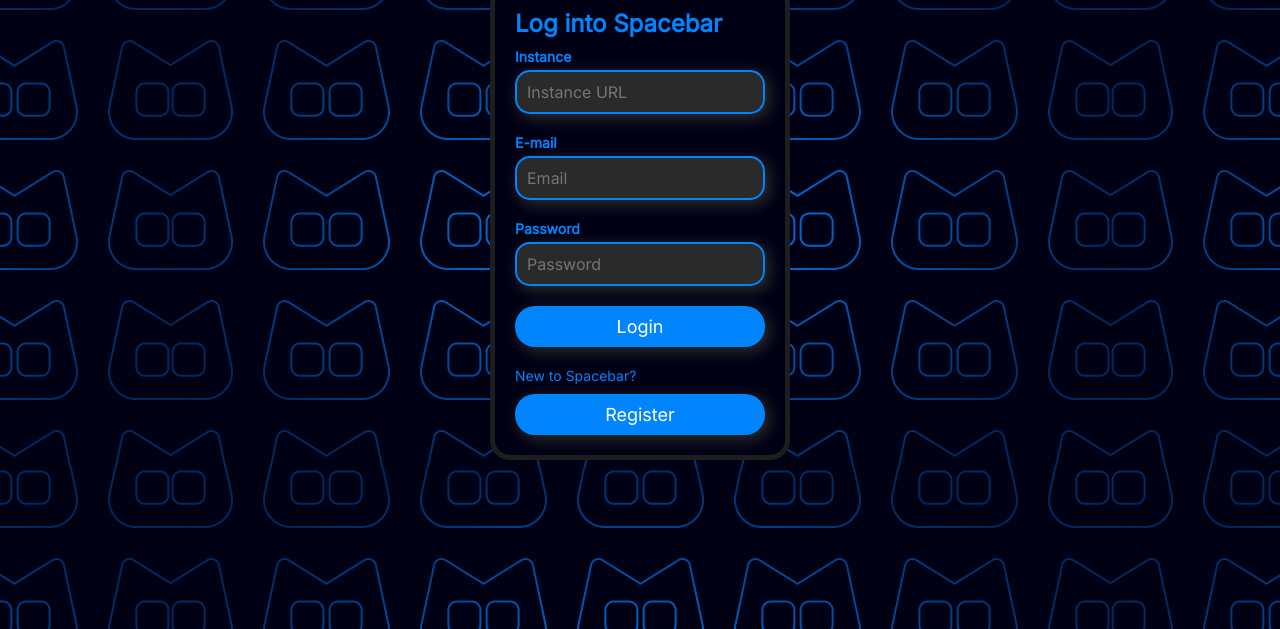
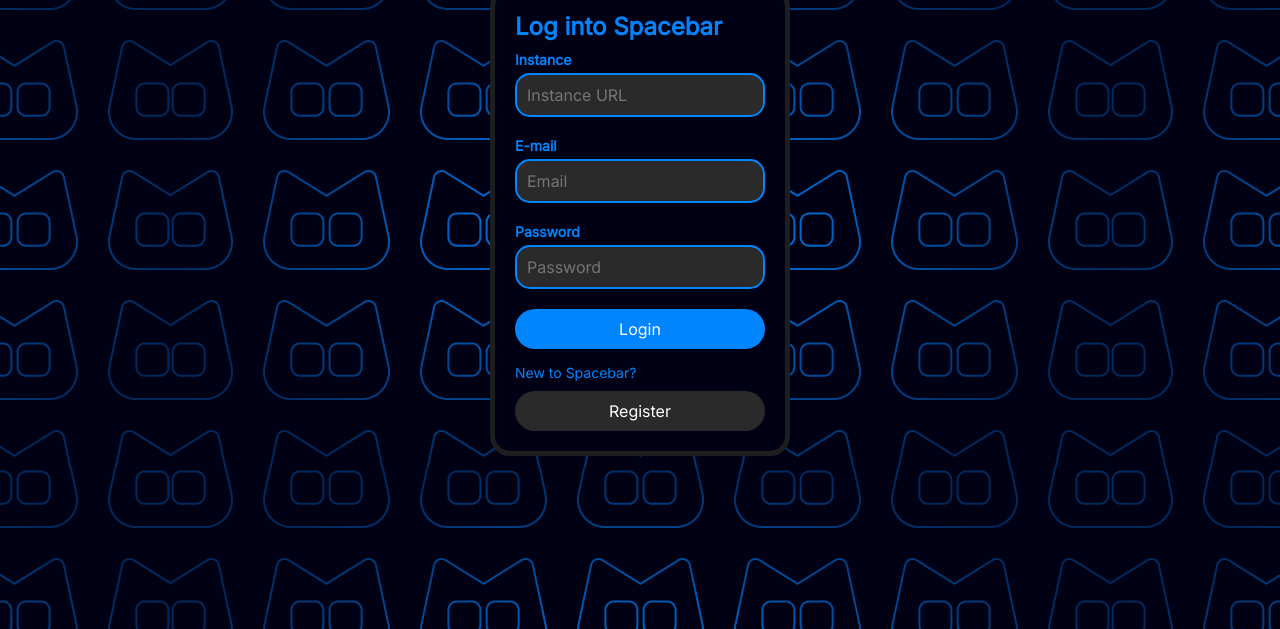
Before and after one commit to idontknowhowtocallthisaccount/spacebarlogin, a plain HTML site: page index.html in a window 1280 px wide. Shown: the part 171-800 px from the top of the page. Drawn offline with Linux system fonts and the light colour scheme.

Commit message:
Changed button colors and removed shadows

```diff
--- a/style.css
+++ b/style.css
@@ -66,9 +66,8 @@
   margin-bottom: 20px;
   padding: 10px;
   width: 100%;
-  color:#0185ff;
+  color: white;
   background-color:#2a2a2a;
-  box-shadow: 4px 4px 15px .5px rgb(46,46,46);
 }
 
 .signin-button {
@@ -76,29 +75,27 @@
   border: none;
   border-radius: 20px;
   color: white;
-  font-size: 18px;
+  font-size: 16px;
   padding: 10px;
   width: 100%;
-  box-shadow: 4px 4px 15px .5px rgb(46,46,46);
 }
 
 .new-user {
   font-size: 14px;
-  margin-top: 20px;
+  margin-top: 15px;
 }
 
 .create-account-button {
-  background-color: #0185ff;
+  background-color: #2a2a2a;
   border: none;
   border-radius: 20px;
   color: white;
   display: block;
-  font-size: 18px;
+  font-size: 16px;
   margin-top: 10px;
   padding: 10px;
   text-align: center;
   text-decoration: none;
-  box-shadow: 4px 4px 15px .5px rgb(46,46,46);
 }
 
 .create-account-button:active {
```
